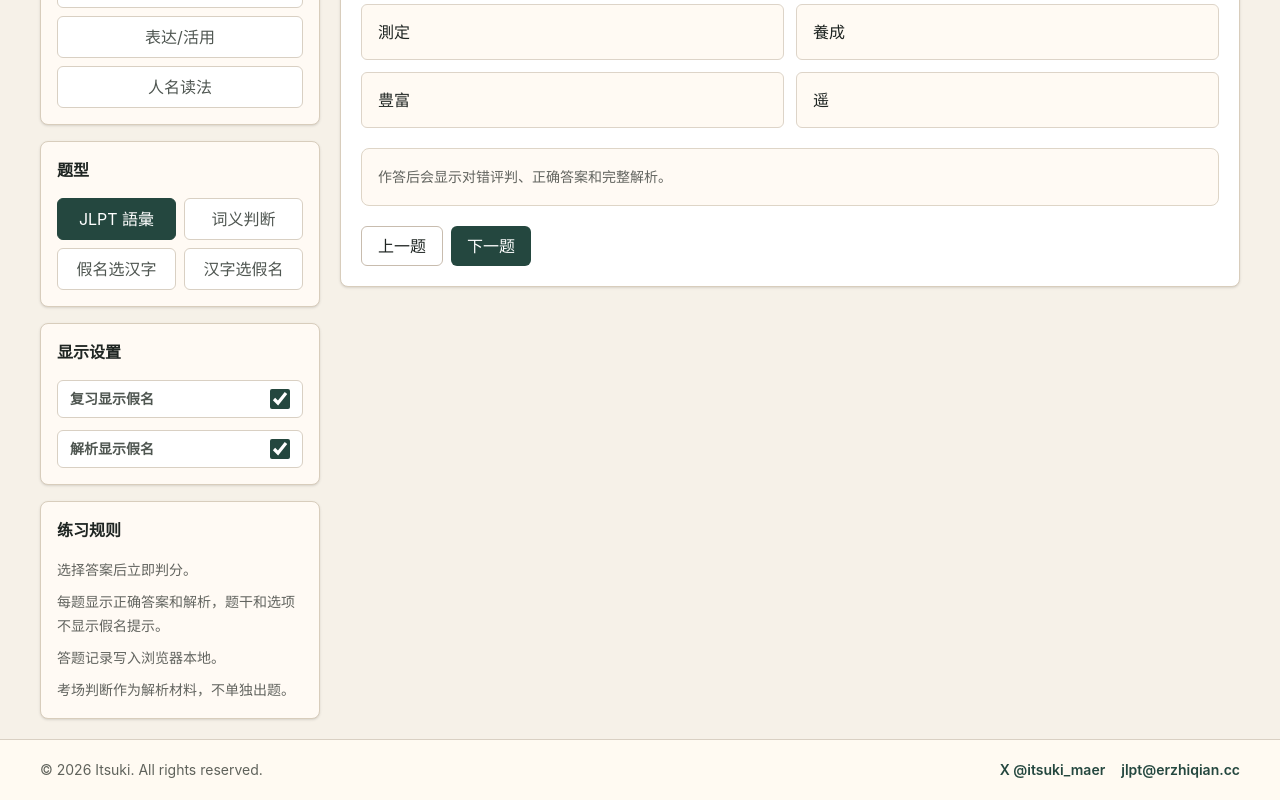
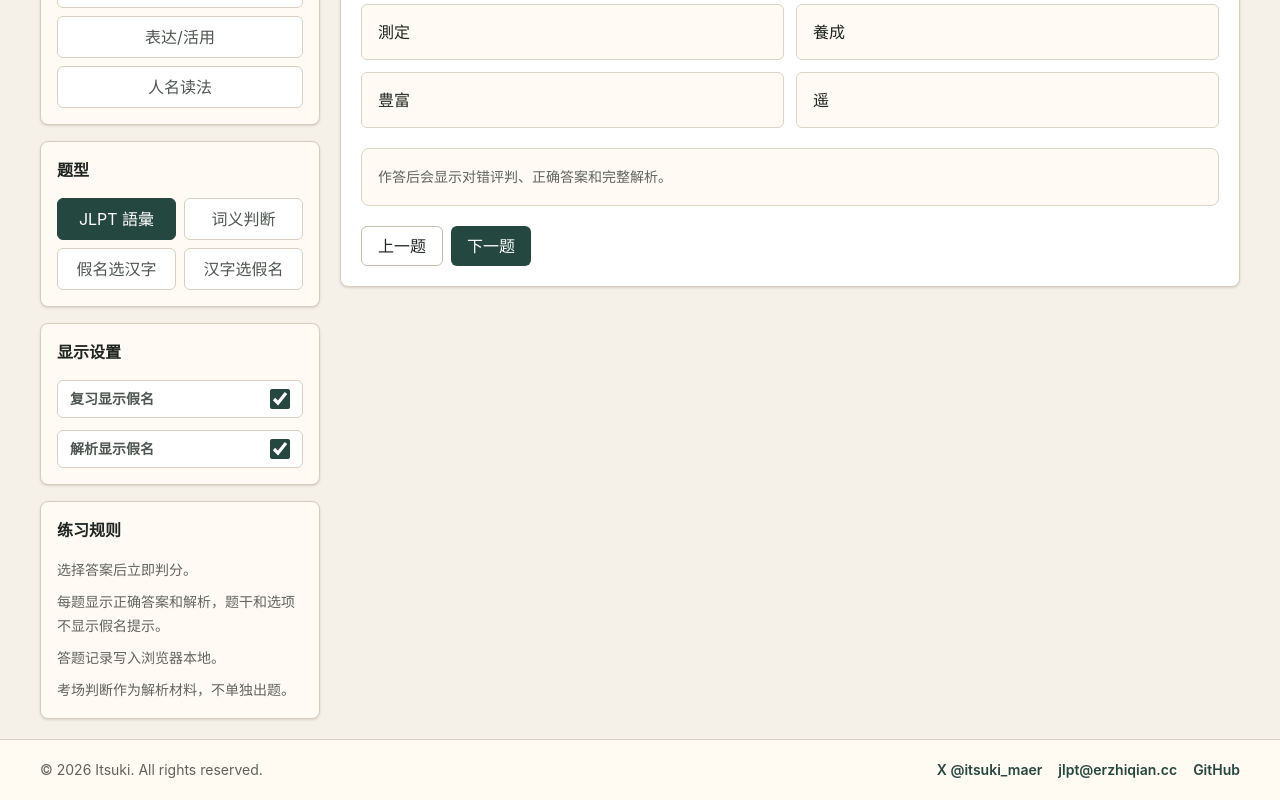
Before and after one commit to erzhiqianyi/jlpt-local-review, a React (Vite) app: page / in a window 1280 px wide. Shown: the part 566-1366 px from the top of the page. Built offline with nearby package versions, Linux system fonts and the light colour scheme.

Commit message:
Add repository link to footer

```diff
--- a/src/App.tsx
+++ b/src/App.tsx
@@ -631,6 +631,9 @@ export default function App() {
             <a className="font-semibold text-[#24473f] hover:underline" href="mailto:jlpt@erzhiqian.cc">
               jlpt@erzhiqian.cc
             </a>
+            <a className="font-semibold text-[#24473f] hover:underline" href="https://github.com/erzhiqianyi/jlpt-master-deck" target="_blank" rel="noreferrer">
+              GitHub
+            </a>
           </div>
         </div>
       </footer>
```
